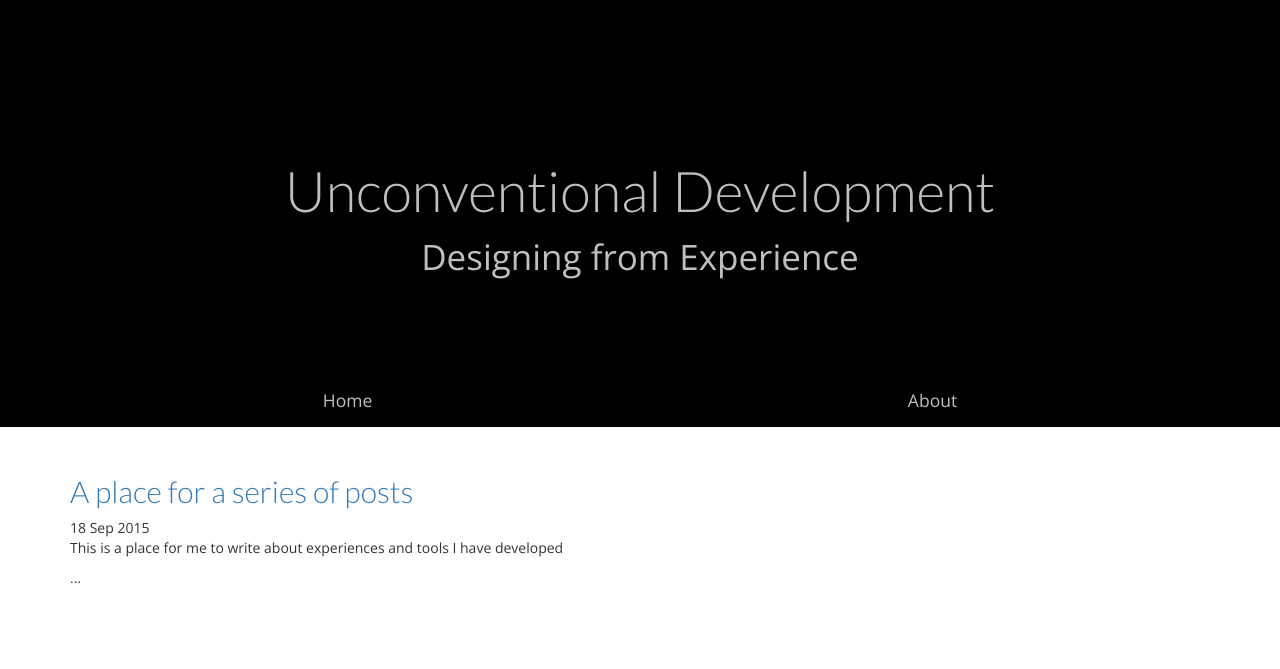
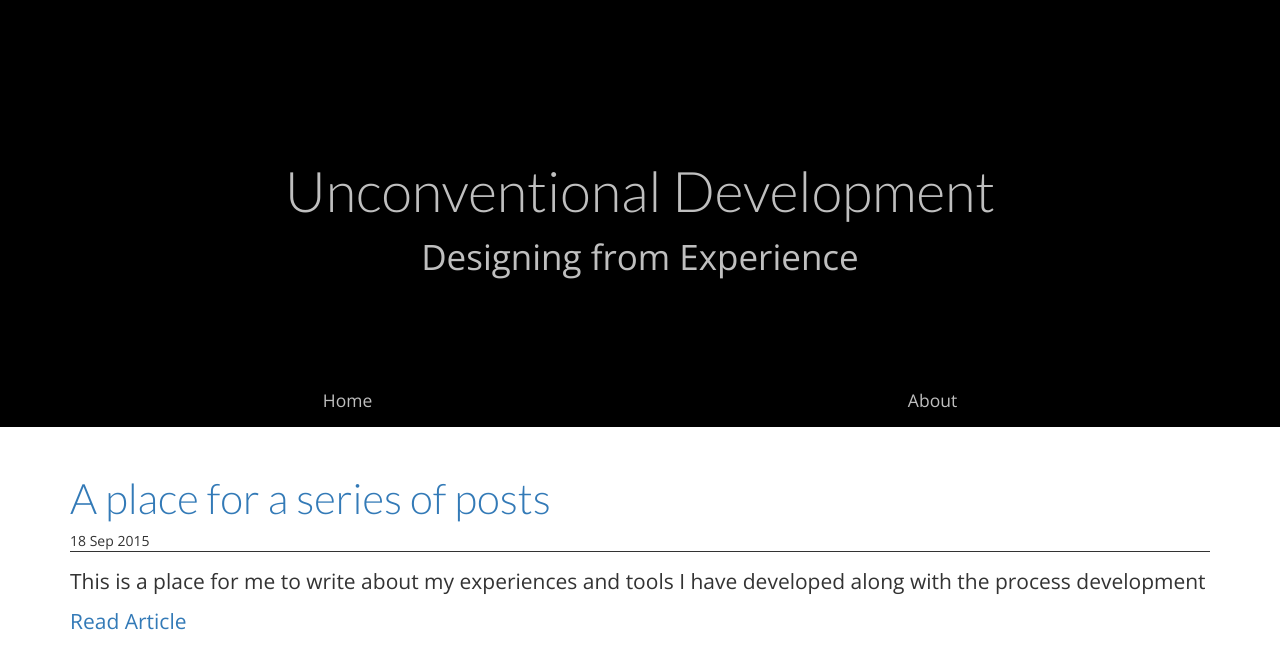
Before and after one commit to Prefinem/prefinem.github.io, a Jekyll site: the page built from index.md, in a window 1280 px wide. Shown: the top 669 px of the page. Built offline with Jekyll 4.4.1, drawn with Linux system fonts in a browser that asks for light colours.

Commit message:
design changes

```diff
--- a/_layouts/post.html
+++ b/_layouts/post.html
@@ -4,7 +4,7 @@ layout: page
 
 <article class="post">
     <header>
-        <h2><a href="{{ page.url }}">{{ page.title }}</a></h2>
+        <h2>{{ page.title }}</h2>
         <span>{{ page.date | date_to_string }}</span>
     </header>
     <div class="body">
--- a/_posts/2015-09-18-site-introduction.md
+++ b/_posts/2015-09-18-site-introduction.md
@@ -5,4 +5,4 @@ tags : [prefinem.com, site, blogging]
 title: A place for a series of posts
 ---
 
-This is a place for me to write about experiences and tools I have developed
+This is a place for me to write about my experiences and tools I have developed along with the process development
--- a/assets/css/theme.css
+++ b/assets/css/theme.css
@@ -8,6 +8,14 @@ html, body {
 h1, h2, h3, h4, h5 {
     font-family: 'Lato', sans-serif;
     font-weight: 300;
+}
+
+h2 {
+    font-size: 3em;
+}
+
+a:hover, a:focus {
+    text-decoration: none;
 }
 
 .header {
@@ -33,3 +41,12 @@ h1, h2, h3, h4, h5 {
 .header a {
     color: #BFBFBF;
 }
+
+header {
+    border-bottom: 1px solid;
+    margin-bottom: 1em;
+}
+
+.excerpt, .body {
+    font-size: 1.5em;
+}
--- a/index.md
+++ b/index.md
@@ -12,7 +12,8 @@ tagline: Designing from Experience
                 <span>{{ post.date | date_to_string }}</span>
             </header>
             <div class="excerpt">
-                {{ post.content | truncatewords: 200 }} ...
+                {{ post.content | truncatewords: 200 }}
+                <a href="{{ post.url }}">Read Article</a>
             </div>
         </article>
     {% endfor %}
```
